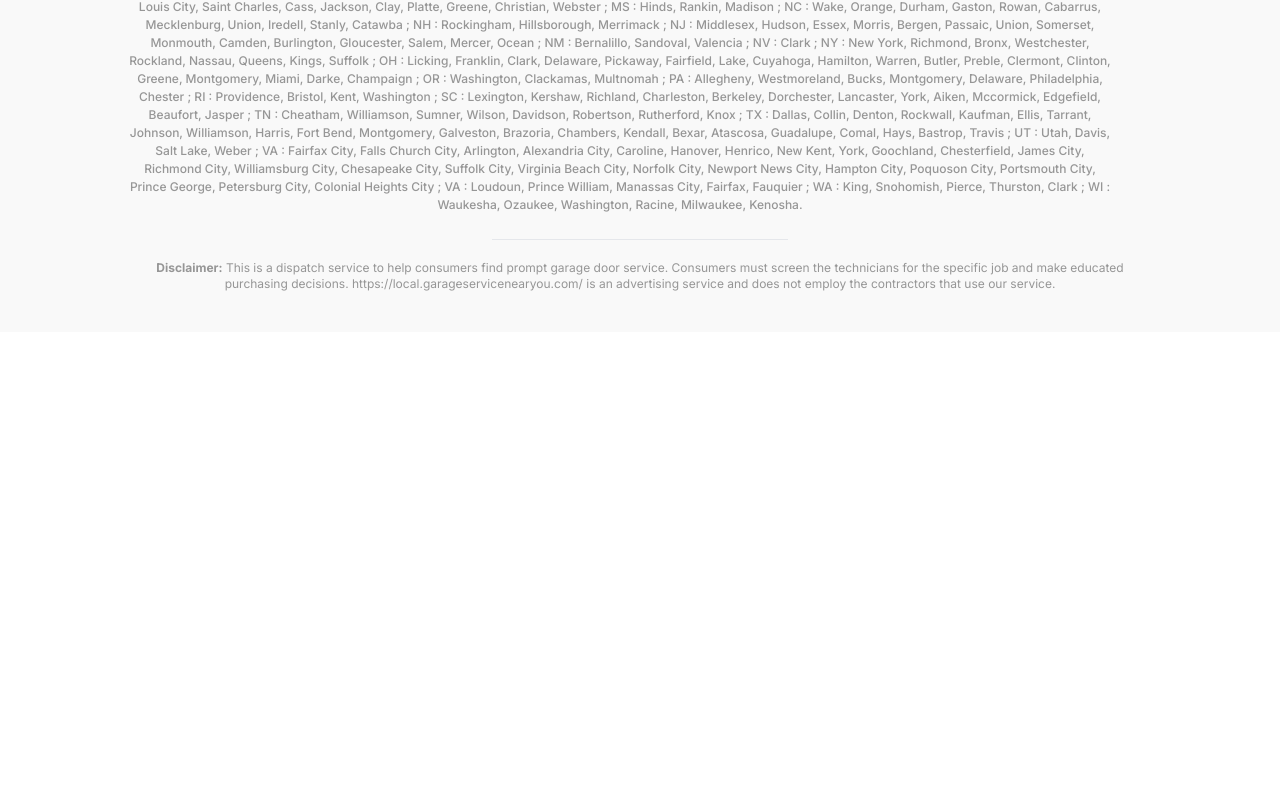
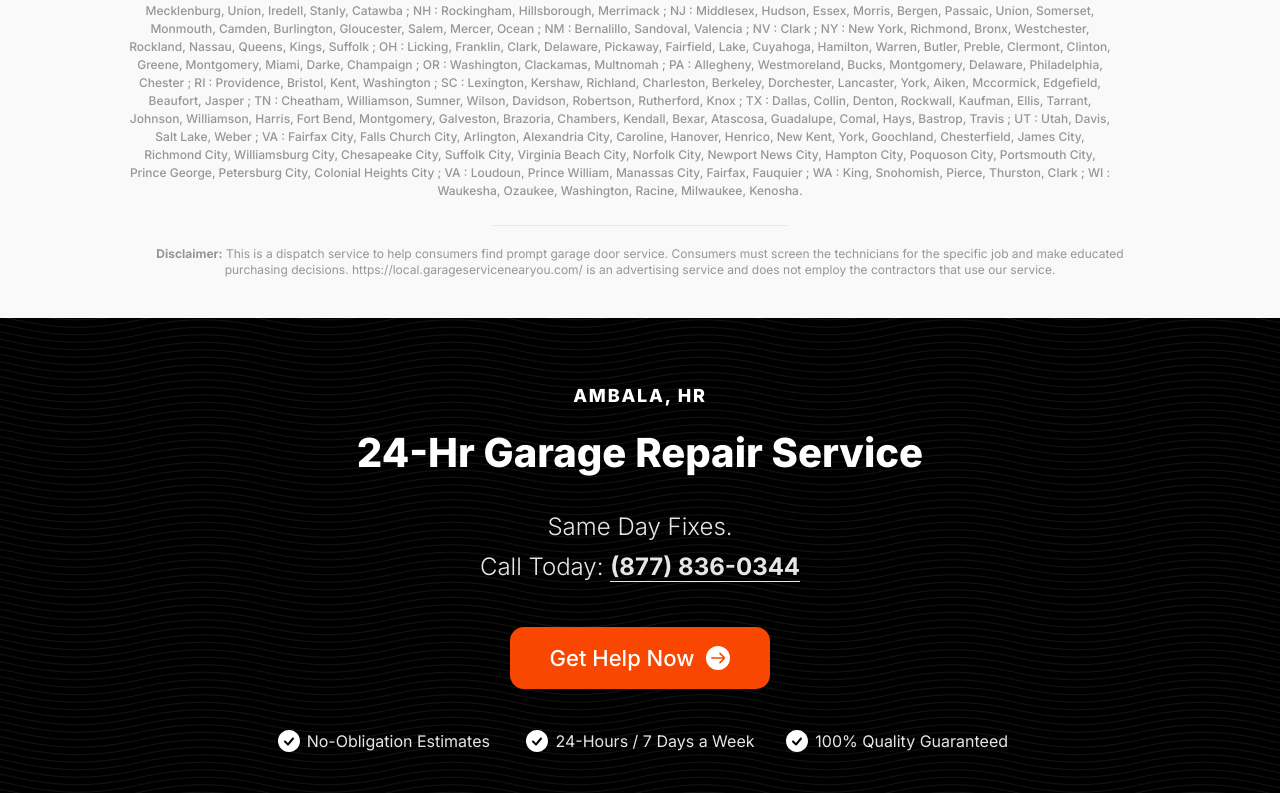
Before and after one commit to Harsh-Bishnoi/local-garage, a plain HTML site: page index.html in a window 1280 px wide. Shown: the part 1078-1871 px from the top of the page. Before the commit the page ends 1410 px from the top, so only its background shows below. Drawn offline with nearby package versions, Linux system fonts and the light colour scheme.

Commit message:
ambala section done

```diff
--- a/index.html
+++ b/index.html
@@ -26,7 +26,7 @@
                 <div class="flex items-center light-black">
                     <label class="text-lg hidden md:block leading-[35px]">Get Help Now:</label>
                     <a class="mx-2.5 hover:text-red-500 transition-all duration-200 ease-linear text-sm sm:text-lg leading-[28px] border-b-2 border-black hover:border-red-500 font-bold"
-                        href="tel:8882714055">(888) 271-4055</a>
+                        href="tel:8778360344">(877) 836-0344</a>
                 </div>
             </div>
         </div>
@@ -35,15 +35,18 @@
     <section class="bg-[url(./assets/images/png/hero-bg-img.svg)] bg-center pt-10 sm:pt-20">
         <div class="p-5">
             <div class="max-w-[1024px] mx-auto">
-                <h1 class="text-center text-white my-[26.8px] text-[40px] font-extrabold leading-[55px]"><span
-                        class="text-lg leading-[24.75px] tracking-[1.8px]">AMBALA, HR</span><br>
+                <p
+                    class="text-lg leading-[24.75px] tracking-[1.8px] font-extrabold text-white mb-4 mt-[26.8px] text-center">
+                    AMBALA, HR
+                </p>
+                <h1 class="text-center text-white mb-[26.8px] text-[40px] font-extrabold leading-[55px]">
                     24-Hr Garage Repair Service</h1>
                 <h4 class="text-2xl text-center leading-[40px] opacity-90 font-light text-white">Same Day Fixes.</h4>
                 <p class="text-2xl text-center leading-[40px] opacity-90 font-light text-white">Call Today: <a
-                        class="font-bold border-white border-b" href="tel:8882714055">(888) 271-4055</a>
+                        class="font-bold border-white border-b" href="tel:8778360344">(877) 836-0344</a>
                 </p>
                 <div class="my-10 mx-auto flex justify-center">
-                    <a class="bg-[#F94600] py-4 px-10 rounded-[14px] flex items-center" href="tel:8882714055">
+                    <a class="bg-[#F94600] py-4 px-10 rounded-[14px] flex items-center" href="tel:8778360344">
                         <span class="font-medium text-[22px] leading-[30.25px] text-white">Get Help Now</span>
                         <span class="bg-white size-[24px] rounded-full flex justify-center items-center ml-3"><img
                                 class="size-[14px]" src="./assets/images/png/right-arrow.svg" alt="right-arrow"></span>
@@ -143,6 +146,47 @@
         </div>
         </div>
     </section>
+    <!-- ambala section -->
+    <section class="bg-[url(./assets/images/png/hero-bg-img.svg)] bg-center">
+        <div class="py-10 px-5">
+            <div class="max-w-[1024px] mx-auto">
+                <p
+                    class="text-lg leading-[24.75px] font-extrabold tracking-[1.8px] text-white mb-4 mt-[26.8px] text-center">
+                    AMBALA, HR
+                </p>
+                <h1 class="text-center text-white mb-[26.8px] text-[40px] font-extrabold leading-[55px]">
+                    24-Hr Garage Repair Service</h1>
+                <h4 class="text-2xl text-center leading-[40px] opacity-90 font-light text-white">Same Day Fixes.</h4>
+                <p class="text-2xl text-center leading-[40px] opacity-90 font-light text-white">Call Today: <a
+                        class="font-bold border-white border-b" href="tel:8778360344">(877) 836-0344</a>
+                </p>
+                <div class="my-10 mx-auto flex justify-center">
+                    <a class="bg-[#F94600] py-4 px-10 rounded-[14px] flex items-center" href="tel:8778360344">
+                        <span class="font-medium text-[22px] leading-[30.25px] text-white">Get Help Now</span>
+                        <span class="bg-white size-[24px] rounded-full flex justify-center items-center ml-3"><img
+                                class="size-[14px]" src="./assets/images/png/right-arrow.svg" alt="right-arrow"></span>
+                    </a>
+                </div>
+                <div class="max-w-[770px] w-full mx-auto">
+                    <div class="flex flex-wrap -mx-3 flex-row mx-auto">
+                        <div class="w-full min-[520px]:w-6/12 md:w-4/12 flex justify-center items-center max-md:mb-4">
+                            <img class="size-[24px] mr-[6px]" src="./assets/images/png/circle-check.svg" alt="">
+                            <p class="text-white leading-[24px] opacity-90">No-Obligation Estimates</p>
+                        </div>
+                        <div class="w-full min-[520px]:w-6/12 md:w-4/12 flex justify-center items-center max-md:mb-4">
+                            <img class="size-[24px] mr-[6px]" src="./assets/images/png/circle-check.svg" alt="">
+                            <p class="text-white leading-[24px] opacity-90">24-Hours / 7 Days a Week</p>
+                        </div>
+                        <div
+                            class="w-full min-[520px]:w-6/12 md:w-4/12 flex justify-center mx-auto items-center max-md:mb-4">
+                            <img class="size-[24px] mr-[6px]" src="./assets/images/png/circle-check.svg" alt="">
+                            <p class="text-white leading-[24px] opacity-90">100% Quality Guaranteed</p>
+                        </div>
+                    </div>
+                </div>
+            </div>
+        </div>
+    </section>
 </body>
 
 </html>
```
Also changed, not shown: assets/images/png/circle-check.svg (added).
